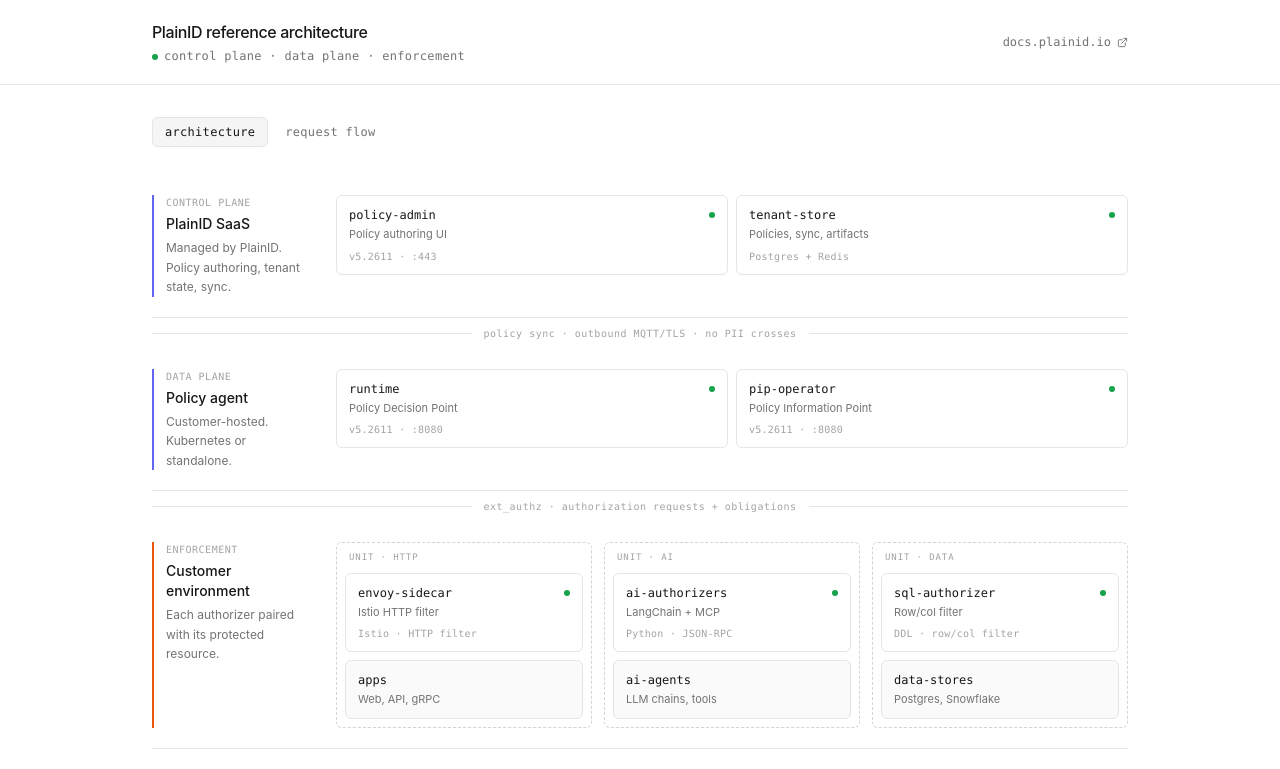
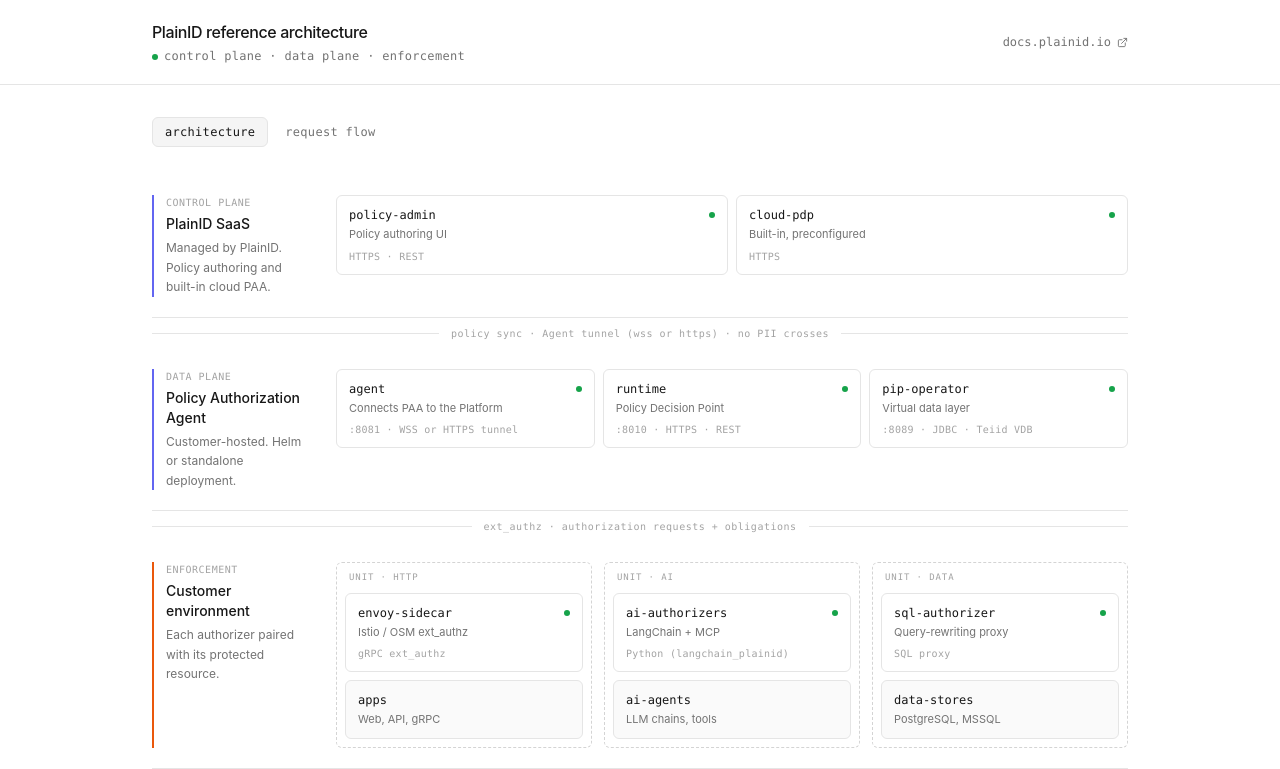
Before and after one commit to emikuszewski/plainid-architecture-diagram, a React (Create React App) app: page / in a window 1280 px wide. Shown: the top 769 px of the page. Built offline with nearby package versions, Linux system fonts and the light colour scheme.

Commit message:
Update ArchitectureDiagram.js

```diff
--- a/src/components/ArchitectureDiagram.js
+++ b/src/components/ArchitectureDiagram.js
@@ -3,6 +3,12 @@
 
 // ============================================================================
 // DATA
+//
+// All technical claims in this file are backed by docs.plainid.io.
+// See /docs/pdp-1, /docs/pip-operator-service, /docs/agent-1,
+// /docs/istio-and-osm-integrations, /docs/sql-database-authorizer,
+// /docs/administration-portal, /docs/langchain-authorizer-use-case.
+// Versions intentionally omitted — update source of truth elsewhere.
 // ============================================================================
 
 const DOCS_BASE = 'https://docs.plainid.io';
@@ -12,65 +18,77 @@
   'policy-admin': {
     name: 'policy-admin',
     fullName: 'Policy admin',
-    longName: 'Policy Administration Point',
+    longName: 'Policy Administration Point (PAP)',
     zone: 'saas',
-    version: 'v5.2611',
-    port: '443',
     protocol: 'HTTPS · REST',
     status: 'healthy',
     shortDesc: 'Policy authoring UI',
-    description: 'Central UI where administrators author, version, and publish policies. Policies flow from here to every connected PAA through the secured sync channel.',
-    connectsTo: ['tenant-store', 'All connected PAAs'],
+    description: 'The PAP is where administrators author, version, and publish policies. Each PAA subscribes to this Platform and pulls its policies down over the Agent tunnel.',
+    connectsTo: ['All connected PAAs via Agent tunnel'],
     dataFlow: {
       incoming: ['Admin UI actions', 'Policy authoring API'],
       outgoing: ['Published policies', 'Audit events']
     },
     docsPath: '/docs/administration-portal'
   },
-  'tenant-store': {
-    name: 'tenant-store',
-    fullName: 'Tenant storage',
-    longName: 'Policy + sync backing store',
+  'cloud-pdp': {
+    name: 'cloud-pdp',
+    fullName: 'Default cloud PAA',
+    longName: 'Built-in cloud-hosted PAA with preconfigured PDP',
     zone: 'saas',
-    version: 'pg15 + redis7',
-    protocol: 'Postgres + Redis',
+    protocol: 'HTTPS',
     status: 'healthy',
-    shortDesc: 'Policies, sync, artifacts',
-    description: 'Durable store for tenant policies and compiled authorization artifacts. Postgres holds policy definitions and audit data; Redis manages sync channel state and compiled artifact cache.',
-    connectsTo: ['policy-admin', 'All connected PAAs'],
+    shortDesc: 'Built-in, preconfigured',
+    description: 'Every tenant ships with a built-in cloud-hosted PAA that includes a preconfigured PDP. Customers can authorize against this directly via tenant-name.{region}.plainid.io, or deploy one or more customer-hosted PAAs for lower latency and data residency.',
+    connectsTo: ['policy-admin'],
     dataFlow: {
-      incoming: ['Policy writes from PAP'],
-      outgoing: ['Sync payloads', 'Compiled artifacts']
+      incoming: ['Authorization requests from apps using the cloud endpoint'],
+      outgoing: ['Permit or deny decisions']
     },
     docsPath: '/docs/administration-portal'
   },
 
-  // ---- PAA data plane ----
+  // ---- PAA data plane (customer-hosted) ----
+  'agent': {
+    name: 'agent',
+    fullName: 'Agent',
+    longName: 'PAA control-plane client',
+    zone: 'paa',
+    port: '8081',
+    protocol: 'WSS or HTTPS tunnel',
+    status: 'healthy',
+    shortDesc: 'Connects PAA to the Platform',
+    description: 'Connects the PAA to the Platform. Opens a persistent outbound tunnel (WebSocket or HTTPS) to remote.{region}.plainid.io and pulls policy and configuration updates from the Platform down to the PAA. The health endpoint reports on tunnel connectivity and Redis.',
+    connectsTo: ['policy-admin', 'runtime', 'pip-operator', 'Local Redis'],
+    dataFlow: {
+      incoming: ['Policy sync payloads', 'Configuration updates'],
+      outgoing: ['Health reports', 'Subscription heartbeats']
+    },
+    docsPath: '/docs/agent-1'
+  },
   'runtime': {
     name: 'runtime',
-    fullName: 'PDP',
+    fullName: 'PDP (runtime)',
     longName: 'Policy Decision Point',
     zone: 'paa',
-    version: 'v5.2611',
-    port: '8080',
-    protocol: 'HTTPS · ext_authz',
+    port: '8010',
+    protocol: 'HTTPS · REST',
     status: 'healthy',
     shortDesc: 'Policy Decision Point',
-    description: 'Evaluates authorization policies against request context and returns permit or deny with optional obligations. Runs locally for sub-millisecond latency and to keep all PII within the customer boundary.',
-    connectsTo: ['pip-operator', 'All authorizers'],
+    description: 'Evaluates authorization policies against request context and returns permit or deny with optional obligations (filters, masks). Runs locally inside the PAA so decisions stay close to the workload and no PII crosses the Platform boundary. Caches policies and identity records in Redis.',
+    connectsTo: ['pip-operator', 'Authorizers', 'Local Redis'],
     dataFlow: {
-      incoming: ['Authorization requests', 'Synced policies'],
+      incoming: ['Authorization requests from authorizers', 'Synced policies from Platform'],
       outgoing: ['Decisions', 'Obligations (filters, masks)']
     },
     technical: {
-      latencyCached: '<1ms',
-      latencyPipResolve: '~8ms',
-      policyModels: 'ABAC · RBAC · ReBAC',
-      deployment: 'Helm · standalone · sidecar',
-      healthEndpoint: 'GET /api/version',
-      tags: ['stateless', 'in-cluster', 'jwt-validated', 'horizontally-scaled']
+      policyModels: 'Policy-Based Access Control (PBAC)',
+      deployment: 'Helm chart · standalone',
+      healthEndpoint: 'GET /api/runtime_health_check',
+      ports: ':8010 (httpPort) · serviceMgmtPort configurable',
+      tags: ['in-cluster', 'jwt-validated', 'redis-backed', 'horizontally-scaled']
     },
-    docsPath: '/docs/administration-portal',
+    docsPath: '/docs/pdp-1',
     deepDive: true
   },
   'pip-operator': {
@@ -78,68 +96,67 @@
     fullName: 'PIP',
     longName: 'Policy Information Point',
     zone: 'paa',
-    version: 'v5.2611',
-    port: '8080',
-    protocol: 'LDAP · JDBC · REST',
+    port: '8089',
+    protocol: 'JDBC · Teiid VDB',
     status: 'healthy',
-    shortDesc: 'Policy Information Point',
-    description: 'Resolves attributes the PDP needs to evaluate a policy — user entitlements, resource metadata, relationship graphs. Queries customer data sources on demand through pluggable connectors.',
-    connectsTo: ['runtime', 'data-stores', 'idp'],
+    shortDesc: 'Virtual data layer',
+    description: 'Resolves attributes the PDP needs — user entitlements, resource metadata, relationship graphs. Built on a Teiid Virtual Database engine that federates multiple data sources (JDBC, REST, LDAP, NoSQL) through a single query layer. Custom JDBC drivers can be pre-loaded.',
+    connectsTo: ['runtime', 'Data sources', 'IdP'],
     dataFlow: {
       incoming: ['Attribute requests from PDP'],
       outgoing: ['Resolved attributes']
     },
-    docsPath: '/docs/administration-portal'
+    docsPath: '/docs/pip-operator-service'
   },
 
   // ---- Authorizers (PEP) ----
   'envoy-sidecar': {
     name: 'envoy-sidecar',
     fullName: 'Envoy authorizer',
-    longName: 'Istio HTTP filter',
+    longName: 'Authorizer Operator, called via Envoy ext_authz',
     zone: 'authorizer',
-    protocol: 'Istio · HTTP filter',
+    protocol: 'gRPC ext_authz',
     status: 'healthy',
-    shortDesc: 'Istio HTTP filter',
-    description: 'Envoy sidecar authorizer deployed alongside service pods. Intercepts inbound HTTP traffic and calls the PDP via ext_authz filter before forwarding to the protected service.',
+    shortDesc: 'Istio / OSM ext_authz',
+    description: 'The PlainID Authorizer Operator runs co-located with Envoy and exposes a gRPC ext_authz endpoint (typically localhost:50051). Envoy filters are configured to call it on every inbound request, the Operator calls the PDP, and the decision is enforced before traffic reaches the protected service.',
     connectsTo: ['runtime', 'apps'],
     dataFlow: {
-      incoming: ['HTTP requests to protected services'],
-      outgoing: ['Authorization requests', 'Forwarded or denied traffic']
+      incoming: ['ext_authz calls from Envoy (HTTP requests)'],
+      outgoing: ['Authorization requests to PDP', 'Permit / deny responses to Envoy']
     },
-    docsPath: '/docs/administration-portal'
+    docsPath: '/docs/istio-and-osm-integrations'
   },
   'ai-authorizers': {
     name: 'ai-authorizers',
     fullName: 'LangChain + MCP',
-    longName: 'AI authorizer suite',
+    longName: 'AI authorization components',
     zone: 'authorizer',
-    protocol: 'Python · JSON-RPC',
+    protocol: 'Python (langchain_plainid)',
     status: 'healthy',
     shortDesc: 'LangChain + MCP',
-    description: 'Authorization wrappers for AI systems. LangChain authorizer implements the three-guardrail pattern (Categorizer, Retriever Filter, Anonymizer). MCP gateway enforces tool-level authorization for agent workflows.',
+    description: 'The langchain_plainid package provides three authorization points for AI workflows: PlainIDCategorizer authorizes user prompts, PlainIDRetriever filters RAG documents against user permissions before they reach the LLM, and an anonymization layer redacts PII in responses. The same components extend to MCP tool invocations.',
     connectsTo: ['runtime', 'ai-agents'],
     dataFlow: {
-      incoming: ['Chain invocations', 'MCP tool calls'],
-      outgoing: ['Authorization requests', 'Filtered or blocked outputs']
+      incoming: ['LangChain chain invocations', 'MCP tool calls'],
+      outgoing: ['Authorization requests to PDP', 'Filtered or redacted outputs']
     },
-    docsPath: '/docs/administration-portal'
+    docsPath: '/docs/langchain-authorizer-use-case'
   },
   'sql-authorizer': {
     name: 'sql-authorizer',
     fullName: 'SQL authorizer',
-    longName: 'Database authorization plugin',
+    longName: 'Real-time SQL query proxy',
     zone: 'authorizer',
-    protocol: 'DDL · row/col filter',
+    protocol: 'SQL proxy',
     status: 'healthy',
-    shortDesc: 'Row/col filter',
-    description: 'Database-side authorizer that injects policy-based filters into SQL queries at the DDL layer. Enforces row-level and column-level access without requiring application changes.',
+    shortDesc: 'Query-rewriting proxy',
+    description: 'Real-time proxy service that intercepts SQL queries, calls the PDP Policy Resolution endpoint for the requesting identity, and rewrites the query with row, column, or cell-level filters before forwarding to the database. Officially supports PostgreSQL and Microsoft SQL Server, with Java Spring Boot and .NET client libraries.',
     connectsTo: ['runtime', 'data-stores'],
     dataFlow: {
-      incoming: ['SQL queries from applications'],
-      outgoing: ['Policy-filtered queries']
+      incoming: ['SQL queries from applications or SDK'],
+      outgoing: ['Policy-modified queries', 'Authorization requests to PDP']
     },
-    docsPath: '/docs/administration-portal'
+    docsPath: '/docs/sql-database-authorizer'
   },
 
   // ---- Customer resources ----
@@ -149,47 +166,47 @@
     longName: 'Protected applications',
     zone: 'resource',
     shortDesc: 'Web, API, gRPC',
-    description: 'Customer-owned applications and services protected by PlainID authorization — web apps, REST APIs, gRPC services.',
+    description: 'Customer-owned applications — web apps, REST APIs, gRPC services — sitting behind the Envoy authorizer.',
     connectsTo: ['envoy-sidecar', 'idp'],
     dataFlow: {
-      incoming: ['Authorized traffic', 'User sessions'],
+      incoming: ['Authorized traffic from Envoy', 'User sessions with IdP tokens'],
       outgoing: ['Enforced responses']
     }
   },
   'ai-agents': {
     name: 'ai-agents',
     fullName: 'AI agents',
-    longName: 'LLM chains and autonomous agents',
+    longName: 'LLM chains and MCP-enabled agents',
     zone: 'resource',
     shortDesc: 'LLM chains, tools',
-    description: 'AI systems protected by the LangChain and MCP authorizers — LLM-driven chains, autonomous agents, and MCP-enabled tool-using assistants.',
+    description: 'AI systems protected by the LangChain and MCP authorization components — LLM-driven chains, autonomous agents, and tool-using assistants that invoke external capabilities through MCP.',
     connectsTo: ['ai-authorizers'],
     dataFlow: {
-      incoming: ['User prompts', 'Authorized context'],
-      outgoing: ['Filtered responses', 'Tool calls']
+      incoming: ['User prompts', 'Authorized retrieval results'],
+      outgoing: ['Filtered responses', 'Tool invocations']
     }
   },
   'data-stores': {
     name: 'data-stores',
     fullName: 'Data stores',
-    longName: 'Databases and data repositories',
+    longName: 'Databases protected by the SQL authorizer',
     zone: 'resource',
-    shortDesc: 'Postgres, Snowflake',
-    description: 'Customer-owned databases and data stores protected by the SQL authorizer and queried by the PIP for attribute resolution.',
+    shortDesc: 'PostgreSQL, MSSQL',
+    description: 'Customer-owned databases protected by the SQL authorizer proxy. Officially supported engines are PostgreSQL and Microsoft SQL Server. The PIP also queries these stores for attribute resolution.',
     connectsTo: ['sql-authorizer', 'pip-operator'],
     dataFlow: {
-      incoming: ['Filtered queries', 'Attribute queries'],
-      outgoing: ['Filtered results', 'Attribute data']
+      incoming: ['Policy-filtered queries', 'Attribute queries from PIP'],
+      outgoing: ['Filtered result sets', 'Attribute data']
     }
   },
   'idp': {
     name: 'idp',
     fullName: 'Identity provider',
-    longName: 'OIDC identity source',
+    longName: 'Customer-managed OIDC / SAML IdP',
     zone: 'identity',
-    protocol: 'OIDC',
+    protocol: 'OIDC · SAML',
     shortDesc: 'Okta, Ping, Entra, Auth0',
-    description: 'Customer-managed identity provider — Okta, Ping, Entra ID, Auth0. Issues signed identity tokens consumed by applications and validated by the PAA for JWT-based authorization context.',
+    description: 'Customer-managed identity provider — Okta, Ping, Entra ID, Auth0. Issues signed identity tokens consumed by applications and validated by the PAA at authorization time. JWKS endpoints are configured per Scope.',
     connectsTo: ['apps', 'pip-operator'],
     dataFlow: {
       incoming: ['Authentication requests'],
@@ -203,15 +220,15 @@
   saas: {
     eyebrow: 'Control plane',
     title: 'PlainID SaaS',
-    subtitle: 'Managed by PlainID. Policy authoring, tenant state, sync.',
-    components: ['policy-admin', 'tenant-store'],
+    subtitle: 'Managed by PlainID. Policy authoring and built-in cloud PAA.',
+    components: ['policy-admin', 'cloud-pdp'],
     accent: 'indigo'
   },
   paa: {
     eyebrow: 'Data plane',
-    title: 'Policy agent',
-    subtitle: 'Customer-hosted. Kubernetes or standalone.',
-    components: ['runtime', 'pip-operator'],
+    title: 'Policy Authorization Agent',
+    subtitle: 'Customer-hosted. Helm or standalone deployment.',
+    components: ['agent', 'runtime', 'pip-operator'],
     accent: 'indigo'
   },
   enforcement: {
@@ -237,7 +254,7 @@
 const FLOW_STEPS = [
   {
     active: ['apps', 'envoy-sidecar', 'runtime'],
-    text: 'Envoy intercepts app request and calls PDP',
+    text: 'Envoy intercepts app request and calls the PDP via ext_authz',
     barsActive: ['authz']
   },
   {
@@ -247,12 +264,12 @@
   },
   {
     active: ['pip-operator', 'data-stores'],
-    text: 'PIP fetches attributes from customer data store',
+    text: 'PIP fetches attributes from a customer data store',
     barsActive: ['authz']
   },
   {
     active: ['runtime', 'envoy-sidecar', 'apps'],
-    text: 'PDP returns decision; Envoy enforces and forwards to app',
+    text: 'PDP returns decision; Envoy enforces and forwards to the app',
     barsActive: ['authz']
   }
 ];
@@ -354,9 +371,9 @@
           {c.shortDesc}
         </div>
       )}
-      {(c.version || c.protocol) && (
+      {(c.port || c.protocol) && (
         <div className="font-mono text-[10px] text-neutral-400 dark:text-neutral-500 mt-1.5 tracking-wide truncate">
-          {c.version && c.port ? `${c.version} · :${c.port}` : c.protocol || c.version}
+          {c.port ? `:${c.port} · ${c.protocol}` : c.protocol}
         </div>
       )}
     </button>
@@ -474,7 +491,10 @@
         </div>
       </ZoneRow>
 
-      <SyncBar label="policy sync · outbound MQTT/TLS · no PII crosses" active={false} />
+      <SyncBar
+        label="policy sync · Agent tunnel (wss or https) · no PII crosses"
+        active={false}
+      />
 
       <ZoneRow zone={ZONES.paa}>
         <div className="flex gap-2 flex-wrap">
@@ -482,7 +502,10 @@
         </div>
       </ZoneRow>
 
-      <SyncBar label="ext_authz · authorization requests + obligations" active={barsActive.has('authz')} />
+      <SyncBar
+        label="ext_authz · authorization requests + obligations"
+        active={barsActive.has('authz')}
+      />
 
       <ZoneRow zone={ZONES.enforcement}>
         <div className="grid grid-cols-1 md:grid-cols-3 gap-3">
@@ -593,9 +616,8 @@
           </div>
         </div>
         <div className="font-mono text-[10px] text-neutral-400 dark:text-neutral-500 tracking-wide text-right flex-shrink-0">
-          {c.version && <div>{c.version}</div>}
           {c.port && <div>:{c.port}</div>}
-          {c.protocol && !c.port && <div className="truncate max-w-[180px]">{c.protocol}</div>}
+          {c.protocol && <div className="truncate max-w-[180px]">{c.protocol}</div>}
         </div>
       </div>
 
@@ -675,7 +697,9 @@
   const { technical } = c;
 
   const rows = [
-    ['port · protocol', c.port ? `:${c.port} · ${c.protocol}` : c.protocol],
+    ['ports', technical.ports || (c.port ? `:${c.port}` : '—')],
+    ['protocol', c.protocol],
+    ['policy models', technical.policyModels],
     ['deployment', technical.deployment],
     ['health endpoint', technical.healthEndpoint],
     ['connects to', c.connectsTo.join(' · ')]
@@ -715,23 +739,6 @@
             {c.description}
           </p>
 
-          <div className="grid grid-cols-1 sm:grid-cols-3 gap-2 mb-5">
-            {[
-              { label: 'latency (cached)', value: technical.latencyCached },
-              { label: 'latency (pip)', value: technical.latencyPipResolve },
-              { label: 'policy models', value: technical.policyModels }
-            ].map(m => (
-              <div key={m.label} className="border border-neutral-200 dark:border-neutral-800 rounded-md px-3 py-2 bg-neutral-50 dark:bg-neutral-900/60">
-                <div className="font-mono text-[10px] uppercase tracking-wider text-neutral-400 dark:text-neutral-500">
-                  {m.label}
-                </div>
-                <div className="text-sm font-mono font-medium text-neutral-900 dark:text-neutral-100 mt-0.5">
-                  {m.value}
-                </div>
-              </div>
-            ))}
-          </div>
-
           <div className="font-mono text-xs border-t border-neutral-100 dark:border-neutral-900">
             {rows.map(([k, v]) => (
               <div key={k} className="grid grid-cols-[140px_1fr] py-2 border-b border-neutral-100 dark:border-neutral-900 last:border-b-0 gap-3">
@@ -741,6 +748,7 @@
             ))}
           </div>
 
+          {technical.tags && (
             <div className="flex gap-1.5 mt-4 flex-wrap">
               {technical.tags.map(t => (
                 <span
@@ -751,6 +759,7 @@
                 </span>
               ))}
             </div>
+          )}
 
           {c.docsPath && (
             <div className="mt-5 pt-4 border-t border-neutral-100 dark:border-neutral-900">
```
Lines whose indentation alone changed are shown as unchanged.
